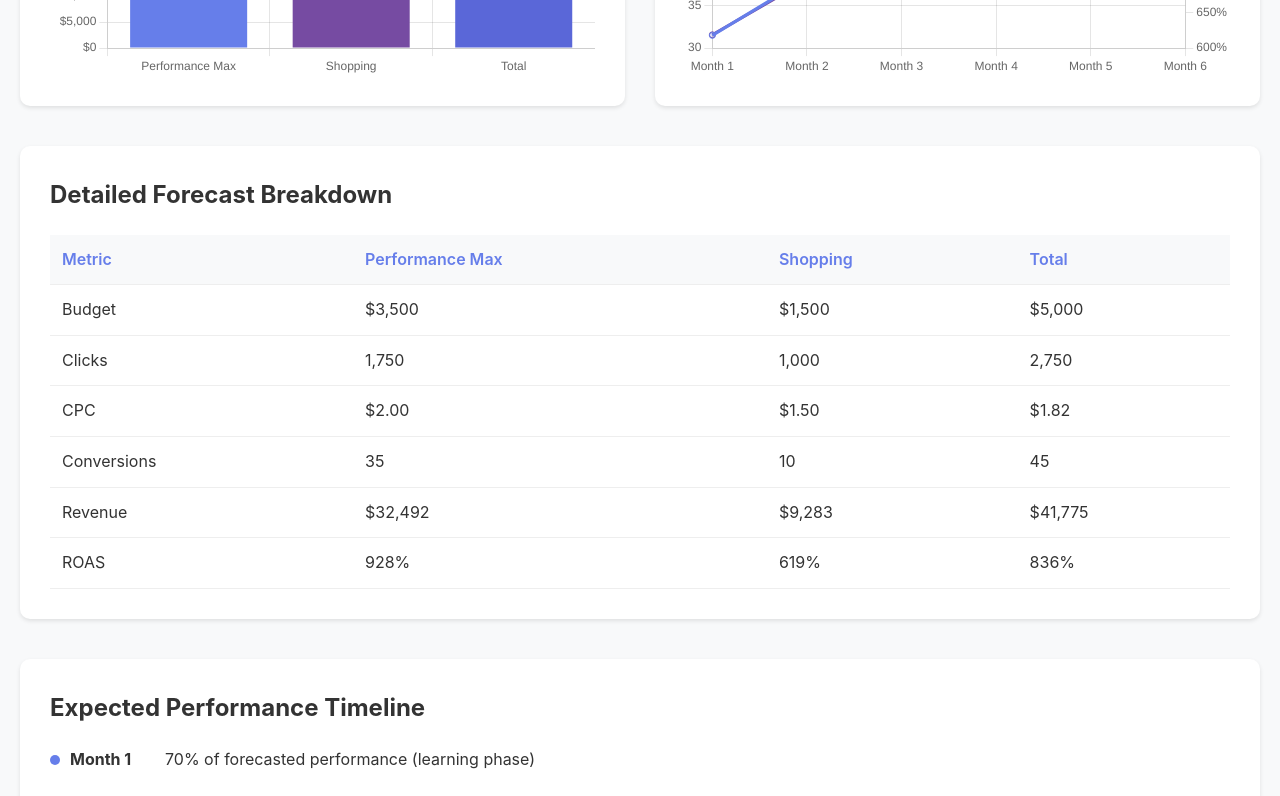
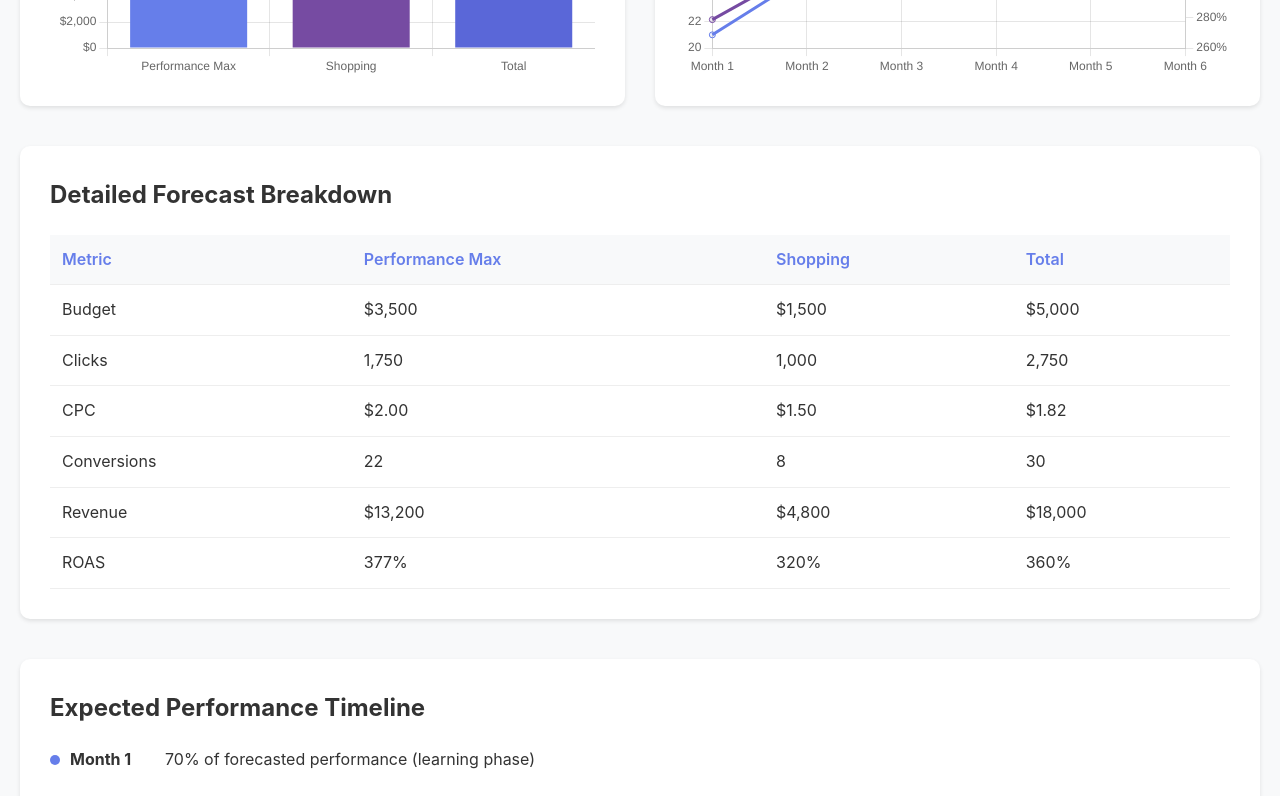
Before and after one commit to BLincoln711/RHM-ByViktorija, a plain HTML site: page index.html in a window 1280 px wide. Shown: the part 892-1688 px from the top of the page. Drawn offline with nearby package versions, Linux system fonts and the light colour scheme.

Commit message:
Initial commit: Google Ads forecast for ByViktorija.com
- AOV: $600
- Conversion Rate: 1.25%
- Budget scenarios: $5K, $10K, $20K monthly
- Interactive dashboard included

```diff
--- a/index.html
+++ b/index.html
@@ -239,11 +239,11 @@
         <div class="metrics-grid">
             <div class="metric-card">
                 <div class="metric-label">Current AOV</div>
-                <div class="metric-value">$928.34</div>
+                <div class="metric-value">$600</div>
             </div>
             <div class="metric-card">
                 <div class="metric-label">Current Conversion Rate</div>
-                <div class="metric-value">3.4%</div>
+                <div class="metric-value">1.25%</div>
             </div>
             <div class="metric-card">
                 <div class="metric-label">Top Product Views</div>
@@ -394,17 +394,17 @@
                     budget: 3500,
                     clicks: 1750,
                     cpc: 2.00,
-                    conversions: 35,
-                    revenue: 32492,
-                    roas: 928
+                    conversions: 22,
+                    revenue: 13200,
+                    roas: 377
                 },
                 shopping: {
                     budget: 1500,
                     clicks: 1000,
                     cpc: 1.50,
-                    conversions: 10,
-                    revenue: 9283,
-                    roas: 619
+                    conversions: 8,
+                    revenue: 4800,
+                    roas: 320
                 }
             },
             moderate: {
@@ -413,17 +413,17 @@
                     budget: 7000,
                     clicks: 3889,
                     cpc: 1.80,
-                    conversions: 78,
-                    revenue: 72410,
-                    roas: 1034
+                    conversions: 49,
+                    revenue: 29400,
+                    roas: 420
                 },
                 shopping: {
                     budget: 3000,
                     clicks: 2143,
                     cpc: 1.40,
-                    conversions: 21,
-                    revenue: 19495,
-                    roas: 650
+                    conversions: 17,
+                    revenue: 10200,
+                    roas: 340
                 }
             },
             aggressive: {
@@ -432,17 +432,17 @@
                     budget: 14000,
                     clicks: 8235,
                     cpc: 1.70,
-                    conversions: 165,
-                    revenue: 153176,
-                    roas: 1094
+                    conversions: 103,
+                    revenue: 61800,
+                    roas: 441
                 },
                 shopping: {
                     budget: 6000,
                     clicks: 4615,
                     cpc: 1.30,
-                    conversions: 46,
-                    revenue: 42703,
-                    roas: 712
+                    conversions: 37,
+                    revenue: 22200,
+                    roas: 370
                 }
             }
         };
```
Also changed, not shown: 1 other file.
